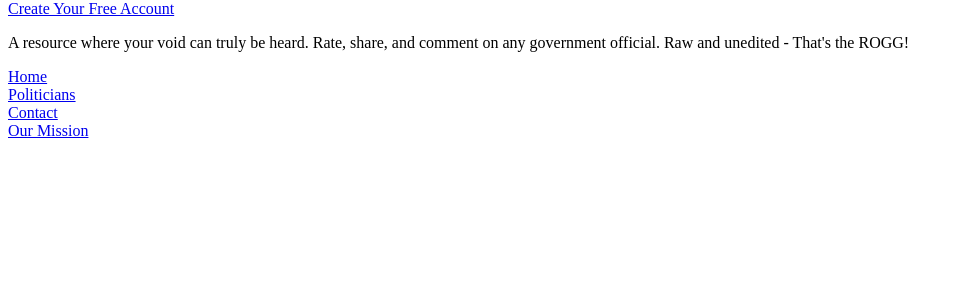
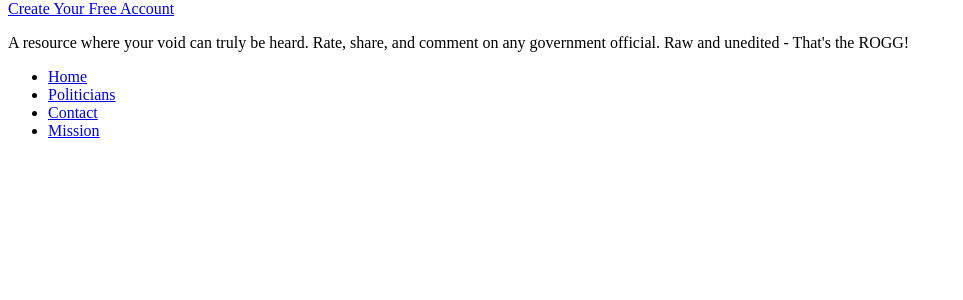
Before and after one commit to codecharmer/the-rogg, a Laravel app: page / in a window 1280 px wide. Shown: the part 131-431 px from the top of the page, without its empty margins (0-963 px from the left). Run offline with Laravel 8, Linux system fonts and the light colour scheme; data that the repository does not hold is empty; settings files or empty folders that the repository lacks are supplied.

Commit message:
Moved navigation to an include.

```diff
--- /dev/null
+++ b/resources/views/includes/navigation.blade.php
@@ -0,0 +1,23 @@
+<div class="Navigation">
+    <div class="container">
+        <div class="row">
+            <div class="col-md-3">
+                <a class="Navigation-registerButton" href="#" role="button">Create Your Free Account</a>
+            </div>
+            <div class="col-md-9">
+                <p>A resource where your void can truly be heard. Rate, share, and comment on any government official.
+                    Raw and unedited - That's the ROGG!</p>
+            </div>
+        </div>
+        <div class="row">
+            <div class="col-md-12">
+                <ul>
+                    <li><a href="#">Home</a></li>
+                    <li><a href="#">Politicians</a></li>
+                    <li><a href="#">Contact</a></li>
+                    <li><a href="#">Mission</a></li>
+                </ul>
+            </div>
+        </div>
+    </div>
+</div>
--- a/resources/views/layouts/master.blade.php
+++ b/resources/views/layouts/master.blade.php
@@ -9,34 +9,7 @@
 <body>
 
 @include('includes.header')
-
-<div class="Navigation">
-    <div class="container">
-        <div class="row">
-            <div class="col-md-3">
-                <a class="Navigation-registerButton" href="#" role="button">Create Your Free Account</a>
-            </div>
-            <div class="col-md-9">
-                <p>A resource where your void can truly be heard. Rate, share, and comment on any government official.
-                    Raw and unedited - That's the ROGG!</p>
-            </div>
-        </div>
-        <div class="row">
-            <div class="col-md-3">
-                <a href="#">Home</a>
-            </div>
-            <div class="col-md-3">
-                <a href="#">Politicians</a>
-            </div>
-            <div class="col-md-3">
-                <a href="#">Contact</a>
-            </div>
-            <div class="col-md-3">
-                <a href="#">Our Mission</a>
-            </div>
-        </div>
-    </div>
-</div>
+@include('includes.navigation')
 
 </body>
 </html>
```
